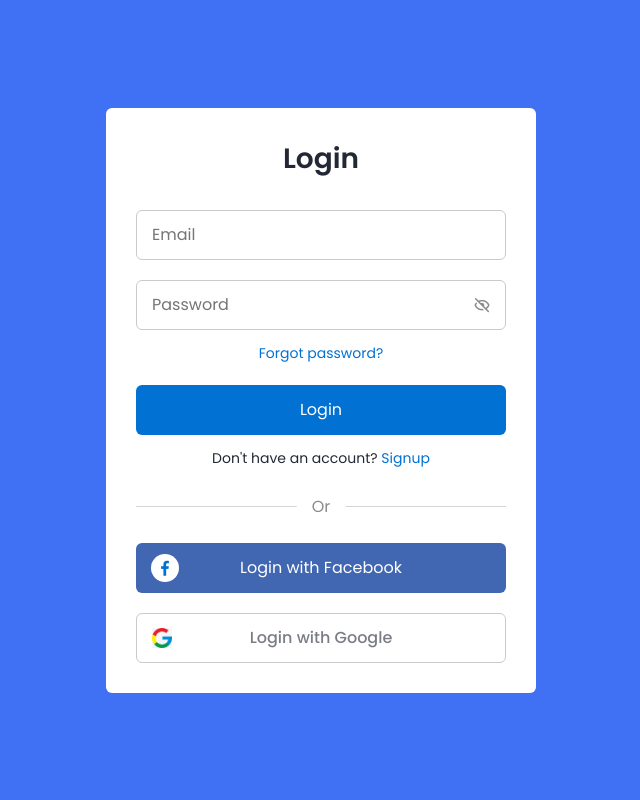
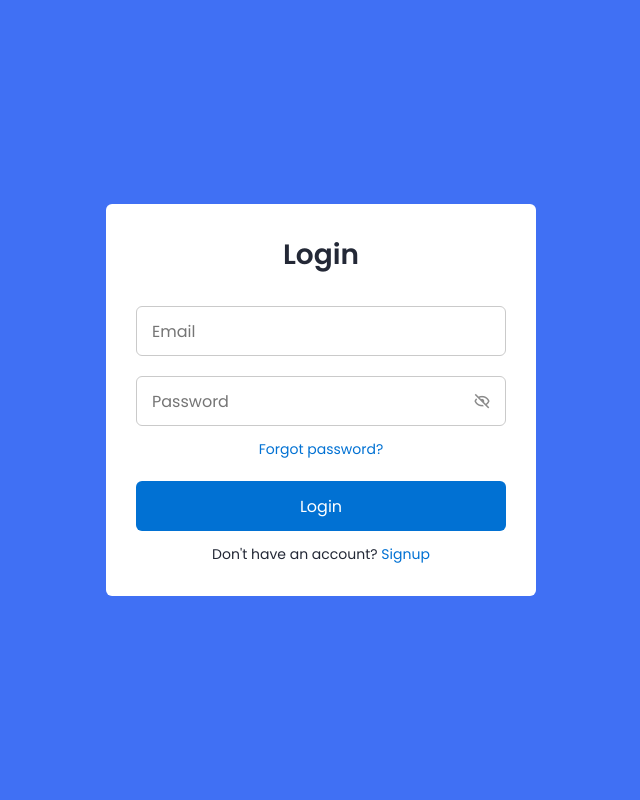
Before and after one commit to congchuahiep/an-toan-he-thong-thong-tin, a Flask app: page /login in a window 1280 px wide. Shown: the whole page, without its empty margins (319-959 px from the left). Run offline with Flask 3, Linux system fonts and the light colour scheme.

Commit message:
delete login with facebook, google

```diff
--- a/templates/login.html
+++ b/templates/login.html
@@ -44,22 +44,6 @@
         </div>
       </div>
 
-      <div class="line"></div>
-
-      <div class="media-options">
-        <a href="#" class="field facebook">
-          <i class='bx bxl-facebook facebook-icon'></i>
-          <span>Login with Facebook</span>
-        </a>
-      </div>
-
-      <div class="media-options">
-        <a href="#" class="field google">
-          <img src="google.png" alt="" class="google-img">
-          <span>Login with Google</span>
-        </a>
-      </div>
-
     </div>
 
     <!-- Signup Form -->
@@ -91,7 +75,6 @@
         </div>
       </div>
 
-      <div class="line"></div>
 
     </div>
   </section>
```
